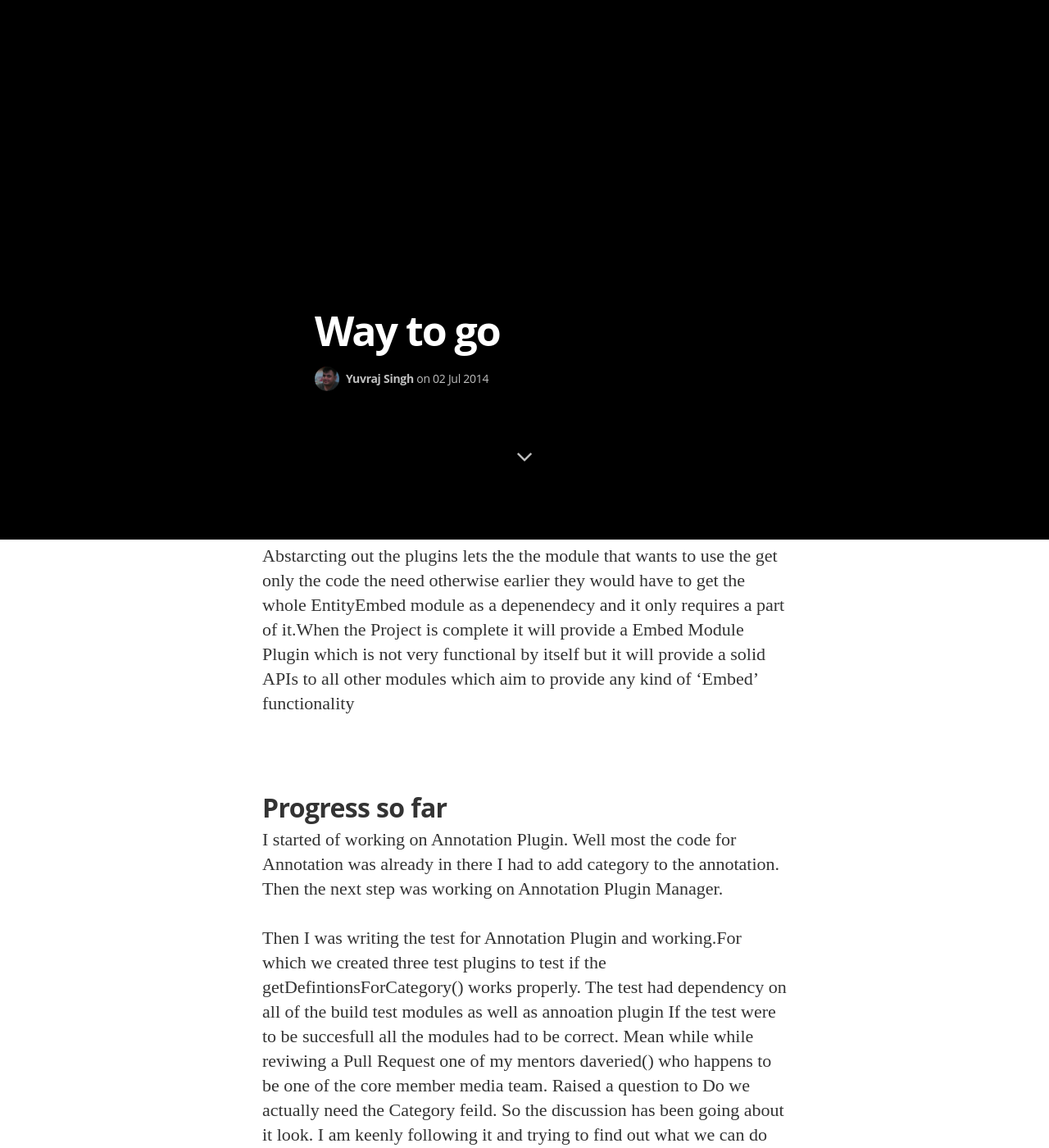
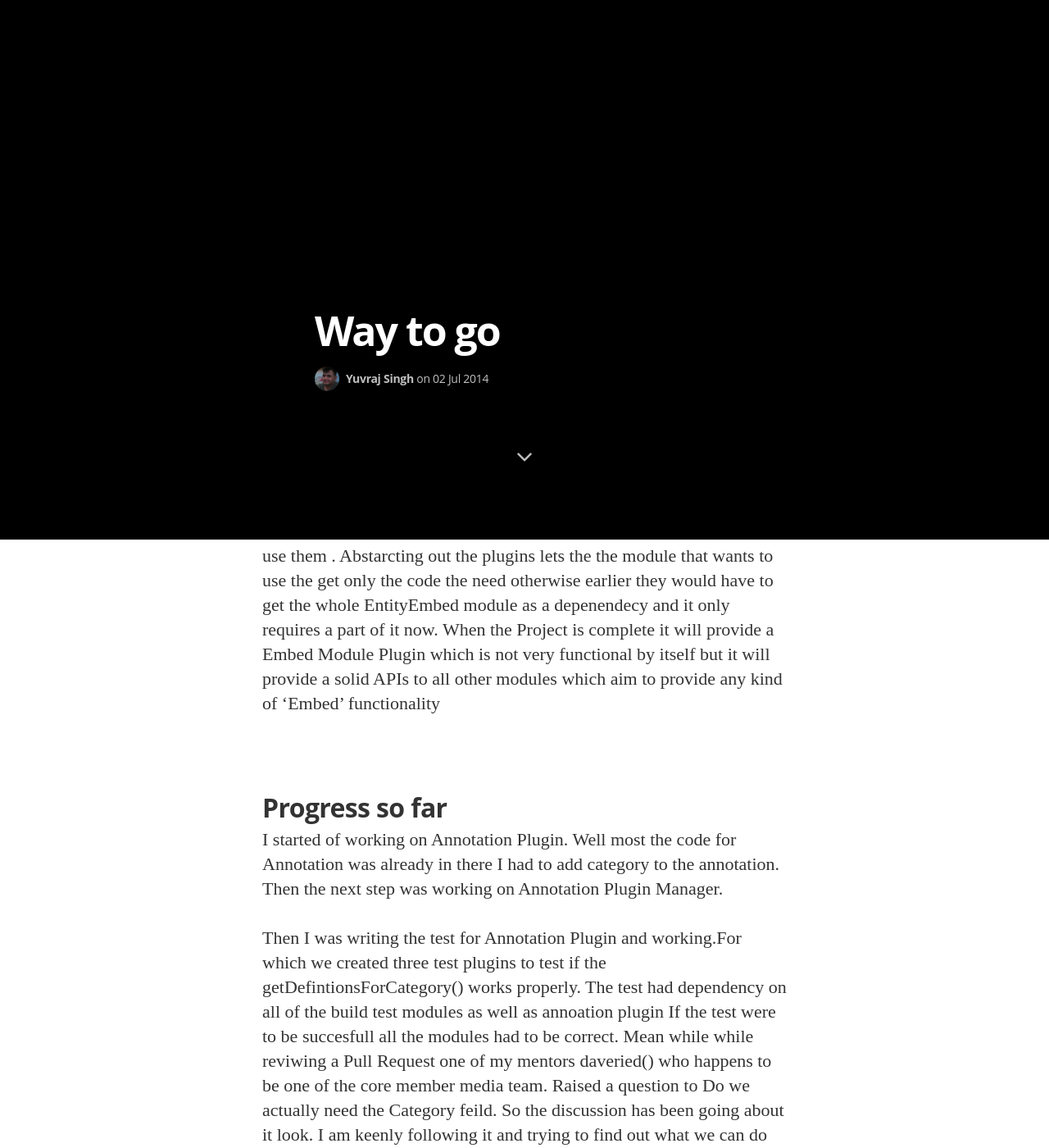
Before and after one commit to Cybercypher1/root-brute.github.io, a Jekyll site: the page built from _posts/2014-11-30-mediator_features.markdown, in a window 1280 px wide and 1400 px high, scrolled down 742 px. Shown: the whole window at 82% size. Built offline with Jekyll 4.4.1, drawn with Linux system fonts in a browser that asks for light colours; nearby versions of some CDN libraries; some web fonts are replaced; Markdown is read by kramdown in place of the engine named in the settings; some of the changed text lies outside the part shown.

Commit message:
Correction

```diff
--- a/_posts/2014-11-30-mediator_features.markdown
+++ b/_posts/2014-11-30-mediator_features.markdown
@@ -8,7 +8,8 @@
 ---
 Hi,
 
-  This is a blog post I will mainting  as apart of my GSoC Project "Embed module API".
+  This is a blog post I will mainting  as apart of my Google Summer of Code
+  Project "Embed module API".
   I will start of by explainig what embed module is and why we need it and then
   briefly describe the progress I have made so far and what I am currently
   working on and I keep updating as the work progresses.
@@ -17,12 +18,12 @@
 
   Embed module has its origin from the Entity Embed module which was also build
   as a part of GSoC Project in GSoC 2014. Entity Embed module allows Entity
-  to be embeded.It has certain API level plugins that can be abstracted out
-  to so that if the other modules wants to use them.
+  to be embeded. It has certain API level plugins that can be abstracted out
+  to so that if the other modules also wants to use them .
   Abstarcting  out the plugins lets the the module that wants to use the get
   only the code the need otherwise earlier they would have to get the whole
-  EntityEmbed module as a depenendecy and it only requires a part of it.When the
-  Project is complete it will provide a Embed Module Plugin which is not
+  EntityEmbed module as a depenendecy and it only requires a part of it now.
+  When the Project is complete it will provide a Embed Module Plugin which is not
   very functional by itself but it will provide a solid APIs to all other
   modules which aim to provide any kind of 'Embed' functionality
 
```
Also changed, not shown: other parts of _posts/2014-11-30-mediator_features.markdown (+1 -5 lines).
